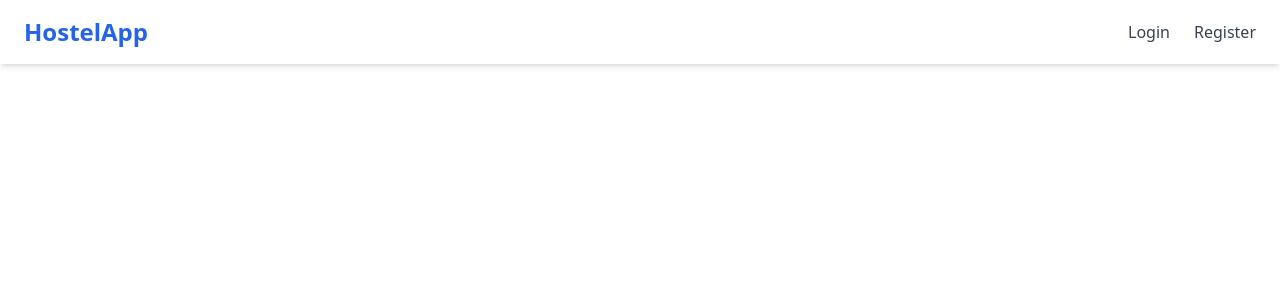
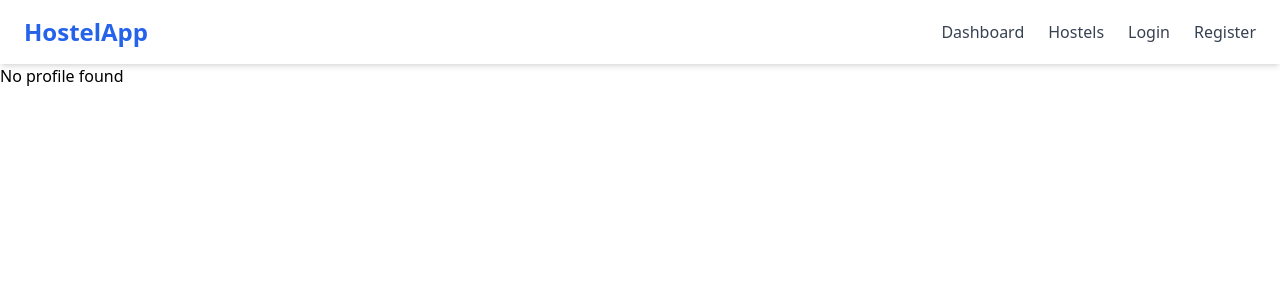
Before and after one commit to romanshrestha20/student-hostel-app, a React (Vite) app in the folder client/: page /profile in a window 1280 px wide. Shown: the top 300 px of the page. Built offline with nearby package versions, Linux system fonts and the light colour scheme.

Commit message:
feat: add profile management features including ProfileView, useProfile hook, and related components; update user and photo types

```diff
--- a/client/src/App.tsx
+++ b/client/src/App.tsx
@@ -15,6 +15,7 @@ import FavoriteList from "./features/favorites/FavoriteList";
    import BookingList from "./features/bookings/BookingList";
    import BookingForm from "./features/bookings/BookingForm";
    import Navbar from "./components/Navbar";
+import { ProfileView } from "./features/Profile/ProfileView";
 
 
 function App() {
@@ -121,6 +122,8 @@ function App() {
         />
 
         <Route path="/auth" element={<AuthPage />} />
+
+        <Route path="/profile" element={<ProfileView />} />
         {/* other routes */}
       </Routes>
     </BrowserRouter>
--- a/client/src/api/userApi.ts
+++ b/client/src/api/userApi.ts
@@ -27,7 +27,7 @@ export const getUsers = async (): Promise<User[]> => {
 export const getUserById = async (userId: string): Promise<User> => {
     try {
         const response = await api.get(`/users/${userId}`);
-        return response.data;
+        return response.data.user;
     } catch (error) {
         console.error(`Error fetching user with ID ${userId}:`, error);
         throw error;
--- a/client/src/components/Navbar.tsx
+++ b/client/src/components/Navbar.tsx
@@ -1,81 +1,70 @@
+import React from "react";
+import { NavLink } from "react-router-dom";
 import { useAuth } from "../context/useAuth";
-import { Link } from "react-router-dom";
 
-const Navbar = () => {
+const Navbar: React.FC = () => {
   const { user, logout } = useAuth();
+
+  // Memoize nav links based on user role
+  const navLinks = React.useMemo(() => {
+    if (!user) {
+      return [
+        { to: "/dashboard", label: "Dashboard" },
+        { to: "/hostels", label: "Hostels" },
+
+        { to: "/login", label: "Login" },
+        { to: "/register", label: "Register" },
+      ];
+    }
+
+    const commonLinks = [{ to: "/profile", label: "Profile" }];
+
+    if (user.role === "admin" || user.role === "owner") {
+      return [
+        ...commonLinks,
+        { to: "/create-hostel", label: "Create Hostel" },
+        { to: "/manage-bookings", label: "Manage Bookings" },
+      ];
+    }
+
+    if (user.role === "student") {
+      return [
+        ...commonLinks,
+        { to: "/favorites", label: "Favorites" },
+        { to: "/bookings/user", label: "My Bookings" },
+      ];
+    }
+
+    return commonLinks;
+  }, [user]);
+
+  const linkClassName = ({ isActive }: { isActive: boolean }) =>
+    isActive
+      ? "font-bold text-blue-600"
+      : "font-medium text-gray-700 hover:text-blue-600";
 
   return (
     <nav className="flex items-center justify-between px-6 py-4 mx-auto bg-white shadow-md max-w-10xl">
-      <Link to="/" className="text-2xl font-bold text-blue-600">
+      <NavLink to="/dashboard" className="text-2xl font-bold text-blue-600">
         HostelApp
-      </Link>
+      </NavLink>
 
       <div className="flex items-center space-x-6">
-        {user ? (
-          <>
-            <Link
-              to="/dashboard"
-              className="font-medium text-gray-700 hover:text-blue-600"
-            >
-              Dashboard
-            </Link>
+        {navLinks.map(({ to, label }) => (
+          <NavLink key={to} to={to} className={linkClassName}>
+            {label}
+          </NavLink>
+        ))}
 
-            {(user.role === "admin" || user.role === "owner") && (
-              <>
-                <Link
-                  to="/create-hostel"
-                  className="font-medium text-gray-700 hover:text-blue-600"
-                >
-                  Create Hostel
-                </Link>
-                <Link
-                  to="/manage-bookings"
-                  className="font-medium text-gray-700 hover:text-blue-600"
-                >
-                  Manage Bookings
-                </Link>
-              </>
-            )}
-
-            {user.role === "student" && (
-              <>
-                <Link
-                  to="/favorites"
-                  className="font-medium text-gray-700 hover:text-blue-600"
-                >
-                  Favorites
-                </Link>
-                <Link
-                  to="/bookings/user"
-                  className="font-medium text-gray-700 hover:text-blue-600"
-                >
-                  My Bookings
-                </Link>
-              </>
-            )}
-
+        {user && (
           <button
+            type="button"
             onClick={logout}
+            aria-label="Logout"
             className="ml-4 bg-red-500 hover:bg-red-600 text-white py-1.5 px-4 rounded transition"
           >
             Logout
           </button>
-          </>
-        ) : (
-          <>
-            <Link
-              to="/login"
-              className="font-medium text-gray-700 hover:text-blue-600"
-            >
-              Login
-            </Link>
-            <Link
-              to="/register"
-              className="font-medium text-gray-700 hover:text-blue-600"
-            >
-              Register
-            </Link>
-          </>
         )}
       </div>
     </nav>
--- a/client/src/features/profile/ProfileView.tsx
+++ b/client/src/features/profile/ProfileView.tsx
@@ -0,0 +1,27 @@
+import React from "react";
+import useProfile from "../../hooks/useProfile";
+
+export const ProfileView: React.FC = () => {
+  const { profile, error } = useProfile();
+
+  if (error) return <div>Error: {error}</div>;
+
+  if (!profile) return <div>No profile found</div>;
+
+  return (
+    <div>
+      <h1>{profile.name}</h1>
+      <p>Email: {profile.email}</p>
+      <p>Role: {profile.role}</p>
+      <p>Gender: {profile.gender}</p>
+      <p>
+        Created At:{" "}
+        {new Date(profile.createdAt).toLocaleDateString(undefined, {
+          year: "numeric",
+          month: "long",
+          day: "numeric",
+        })}
+      </p>
+    </div>
+  );
+};
--- /dev/null
+++ b/client/src/hooks/useProfile.ts
@@ -0,0 +1,37 @@
+import React from 'react';
+import { useAuth } from '../context/useAuth';
+import { getUserById } from '../api/userApi';
+
+const useProfile = () => {
+    const { user } = useAuth();
+    const userId = user?.id;
+
+    const [profile, setProfile] = React.useState(user || null);
+    const [loading, setLoading] = React.useState(!user);
+    const [error, setError] = React.useState<string | null>(null);
+
+    React.useEffect(() => {
+        if (!userId) {
+            setLoading(false);
+            return;
+        }
+
+        const fetchProfile = async () => {
+            try {
+                setLoading(true);
+                const response = await getUserById(userId);
+                setProfile(response);
+            } catch (err) {
+                setError('Failed to load profile');
+            } finally {
+                setLoading(false);
+            }
+        };
+
+        fetchProfile();
+    }, [userId]);
+
+    return { profile, loading, error };
+};
+
+export default useProfile;
--- a/client/src/types/photo.ts
+++ b/client/src/types/photo.ts
@@ -4,4 +4,7 @@ export interface Photo {
     isPrimary: boolean;
     hostelId?: string;
     roomId?: string;
+    userId?: string;
+    createdAt: string; // ISO date string
+    updatedAt: string; // ISO date string
 }
--- a/client/src/types/user.ts
+++ b/client/src/types/user.ts
@@ -8,6 +8,8 @@ export interface User {
   email: string;
   role: Role;
   gender: Gender;
+
+  photoUrl?: string; // URL to the user's profile photo
 
   createdAt: string;
   updatedAt: string;
```
Also changed, not shown: client/src/features/profile/DeleteUserButton.tsx (added), client/src/features/profile/EditProfileForm.tsx (added), client/src/features/profile/ProfileAvatarUploader.tsx (added), client/src/features/profile/ProfileDetails.tsx (added), client/src/features/profile/ProfileUpdateLogs.tsx (added). Lines whose indentation alone changed are shown as unchanged.
